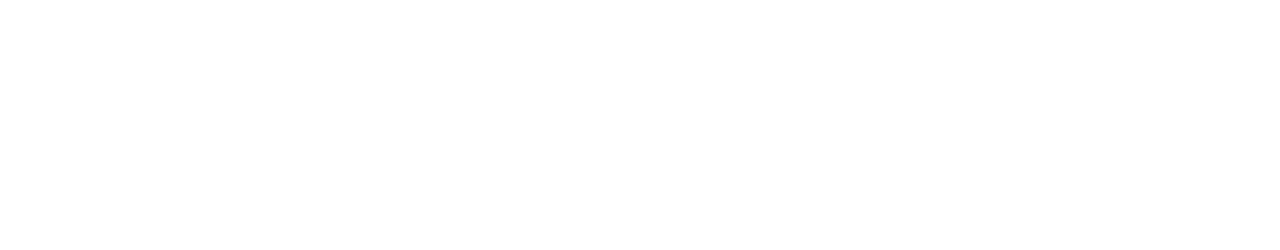
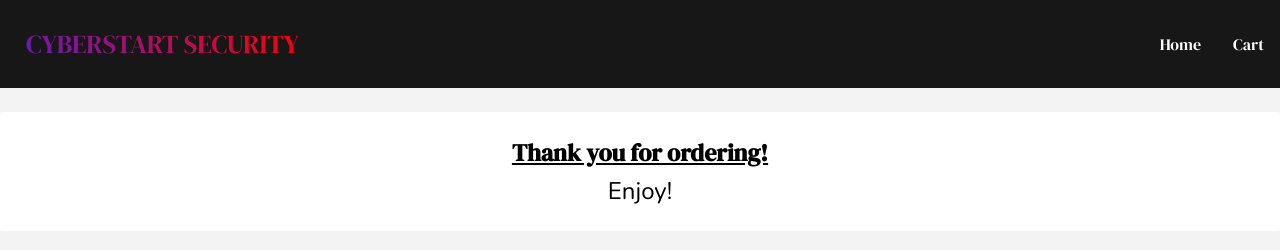
Before and after one commit to A1-exe/hci-project-one, a website: page order-confirmation/index.html in a window 1280 px wide. Drawn offline with nearby package versions, Linux system fonts and the light colour scheme.

Commit message:
Larger headings. Add order confirmation.

```diff
--- a/assets/css/screen.css
+++ b/assets/css/screen.css
@@ -30,6 +30,7 @@ body {
 }
 
 nav {
+  font-size: 1rem;
   background-color: var(--dark-color);
   display: flex;
 }
@@ -107,7 +108,7 @@ form > section, main > section {
 }
 
 
-main > section, form > section {
+main > section, #cart-items, #cart-summary, #shipping, #billing {
   display: flex;
   flex-direction: column;
   background-color: var(--lightest-color);
@@ -323,6 +324,25 @@ input[name="cvv"] {
   text-decoration: underline;
 }
 
+#order-confirmation {
+  text-align: center;
+}
+
+#order-confirmation section {
+ flex-basis: 100%;
+}
+
+header {
+  font-size: 1.5em;
+  text-decoration: none;
+}
+
+#order-confirmation p {
+  font-size: 1.5em;
+  text-decoration: none;
+}
+
+
 @media screen and (min-width: 45.3125em) { /* 725 px, 16 pt */
   .location {
     flex-direction: row;
--- a/order-confirmation/index.html
+++ b/order-confirmation/index.html
@@ -0,0 +1,41 @@
+<!DOCTYPE html>
+<html lang="en">
+<head>
+  <meta charset="utf-8" />
+  <meta name="viewport" content="width=device-width,initial-scale=1.0,shrink-to-fit=no" />
+  <link rel="preconnect" href="https://fonts.googleapis.com">
+  <link rel="preconnect" href="https://fonts.gstatic.com" crossorigin>
+  <link href="https://fonts.googleapis.com/css2?family=DM+Serif+Display&family=Nunito&display=swap" rel="stylesheet">
+  <link rel="stylesheet" href="../assets/css/screen.css" />
+  <title>Cybersecurity StartUp</title>
+</head>
+<body>
+  <header>
+    <nav>
+      <ol>
+        <li id="company">
+          <a href="../">CYBERSTART SECURITY</a>
+        </li>
+        <ol id="pages">
+          <li>
+            <a href="../">Home</a>
+          </li>
+          <li>
+            <a href="../cart/">Cart</a>
+          </li>
+        </ol>
+      </ol>
+    </nav>
+  </header>
+  <main id="order-confirmation">
+    <section>
+      <header>
+        <h1>Thank you for ordering!</h1>
+      </header>
+      <p>
+        Enjoy!
+      </p>
+    </section>
+  </main>
+</body>
+</html>
```
Also changed, not shown: cart/index.html (+2 -2 lines), checkout/index.html (+3 -3 lines), index.html (+3 -3 lines).
